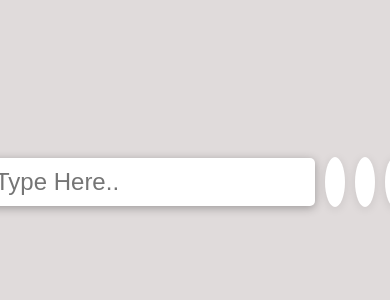
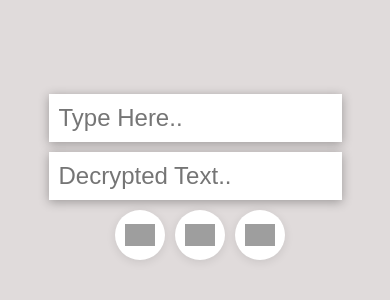
Before and after one commit to Digital39999/Simple-Input-Website, a plain HTML site: page index.html in a window 390 px wide. Shown: the part 240-540 px from the top of the page. Drawn offline with Linux system fonts and the light colour scheme; grey boxes are pictures that could not be loaded.

Commit message:
Update index.html

```diff
--- a/index.html
+++ b/index.html
@@ -19,30 +19,66 @@
 
 		#container {
 			display: flex;
-			flex-direction: row;
+			flex-direction: column;
 			justify-content: center;
 			align-items: center;
 			height: 100vh;
 		}
 
-		#input {
+		.input-group,
+		.button-group {
+			display: flex;
+			flex-direction: row;
+			justify-content: center;
+			align-items: center;
+			margin-bottom: 10px;
+		}
+
+		.input-group {
+			width: 100%;
+		}
+
+		.button-group button {
+			margin-left: 10px;
+			background-color: #ffffff;
 			border: none;
-			border-radius: 5px;
+			border-radius: 50%;
+			box-shadow: 0 2px 10px rgba(0, 0, 0, 0.1);
+			color: #000000;
+			cursor: pointer;
+			font-size: 18px;
+			outline: none;
+			padding: 10px;
+			width: 50px;
+			height: 50px;
+			display: flex;
+			justify-content: center;
+			align-items: center;
+		}
+
+		.button-group button img {
+			max-width: 100%;
+			height: auto;
+		}
+
+		#input,
+		#readonly-input {
+			border: none;
 			box-shadow: 0 2px 10px rgba(0, 0, 0, 0.308);
 			font-size: 24px;
 			outline: none;
 			padding: 10px;
-			width: 500px;
+			width: 70%;
 			background-color: #ffffff;
 			color: #000000;
 		}
 
+		#readonly-input.dark,
 		#input.dark {
 			background-color: rgba(0, 0, 0, 0.308);
 			color: #ffffff;
 		}
 
-		#encrypt-button,
 		#clear-button,
 		#theme-button,
 		#copy-button {
@@ -63,7 +99,6 @@
 			align-items: center;
 		}
 
-		#encrypt-button img,
 		#clear-button img,
 		#theme-button img,
 		#copy-button img {
@@ -71,7 +106,6 @@
 			height: auto;
 		}
 
-		#encrypt-button.dark,
 		#clear-button.dark,
 		#theme-button.dark,
 		#copy-button.dark {
@@ -83,11 +117,19 @@
 
 <body>
 	<div id="container">
-		<input type="text" id="input" placeholder="Type Here..">
-		<button id="copy-button"><img src="https://img.icons8.com/windows/32/000000/copy.png" /></button>
-		<button id="theme-button"><img src="https://img.icons8.com/windows/32/000000/sun.png" /></button>
-		<button id="clear-button"><img src="https://img.icons8.com/windows/32/000000/clear-symbol.png" /></button>
+		<div class="input-group">
+			<input type="text" id="input" placeholder="Type Here..">
+		</div>
+		<div class="input-group">
+			<input type="text" id="readonly-input" readonly placeholder="Decrypted Text..">
+		</div>
+		<div class="button-group">
+			<button id="copy-button"><img src="https://img.icons8.com/windows/32/000000/copy.png" /></button>
+			<button id="theme-button"><img src="https://img.icons8.com/windows/32/000000/sun.png" /></button>
+			<button id="clear-button"><img src="https://img.icons8.com/windows/32/000000/clear-symbol.png" /></button>
+		</div>
 	</div>
+
 
 	<script>
 		const alphabet = {
@@ -121,12 +163,14 @@
 
 		const theme = localStorage.getItem('theme');
 		const input = document.getElementById('input');
+		const readonlyInput = document.getElementById('readonly-input');
 
 		const copyButton = document.getElementById('copy-button');
 		const themeButton = document.getElementById('theme-button');
 		const clearButton = document.getElementById('clear-button');
 
 		input.value = localStorage.getItem('value') || '';
+		readonlyInput.placeholder = decode(input.value) || 'Decrypted Text..';
 
 		input.addEventListener('input', function () {
 			let newValue = '';
@@ -139,12 +183,28 @@
 			}
 
 			input.value = newValue;
+			readonlyInput.placeholder = decode(input.value) || 'Decrypted Text..';
 			localStorage.setItem('value', input.value);
 		});
+
+		input.addEventListener('keydown', function (event) {
+			if (event.keyCode === 8) {
+				const lastChar = input.value.slice(-1);
+				const secondLastChar = input.value.slice(-2, -1);
+
+				const normalLetter = Object.values(alphabet).includes(secondLastChar + lastChar);
+				if (normalLetter) input.value = input.value.slice(0, -2);
+				else input.value = input.value.slice(0, -1);
+
+				readonlyInput.placeholder = decode(input.value) || 'Decrypted Text..';
+			}
+		});
+
 
 		if (theme === 'dark') {
 			document.body.classList.add('dark');
 			document.getElementById('input').classList.add('dark');
+			document.getElementById('readonly-input').classList.add('dark');
 
 			themeButton.classList.add('dark');
 			themeButton.innerHTML = '<img src="https://img.icons8.com/windows/32/ffffff/moon.png"/>';
@@ -159,6 +219,7 @@
 		themeButton.addEventListener('click', () => {
 			document.body.classList.toggle('dark');
 			document.getElementById('input').classList.toggle('dark');
+			document.getElementById('readonly-input').classList.toggle('dark');
 
 			themeButton.classList.toggle('dark');
 			copyButton.classList.toggle('dark');
@@ -195,6 +256,33 @@
 			input.value = '';
 			input.focus();
 		});
+
+		function decode(wholeText) {
+			if (!wholeText) return 'Decrypted Text..'
+			// split it into by spaces and then by 2 characters, so that it can be decoded, also be careful with the spaces and all the other characters
+			const characters = wholeText.split(' ').map((word) => {
+				const characters = [];
+				for (let i = 0; i < word.length; i += 2) characters.push(word.slice(i, i + 2));
+				return characters;
+			});
+
+			let decodedText = '';
+
+			for (let i = 0; i < characters.length; i++) {
+				const word = characters[i];
+
+				for (let j = 0; j < word.length; j++) {
+					const char = word[j];
+					const normalLetter = Object.values(alphabet).includes(char);
+					if (normalLetter) decodedText += Object.keys(alphabet).find((key) => alphabet[key] === char);
+					else decodedText += char;
+				}
+
+				decodedText += ' ';
+			}
+
+			return decodedText;
+		}
 	</script>
 </body>
 
```
